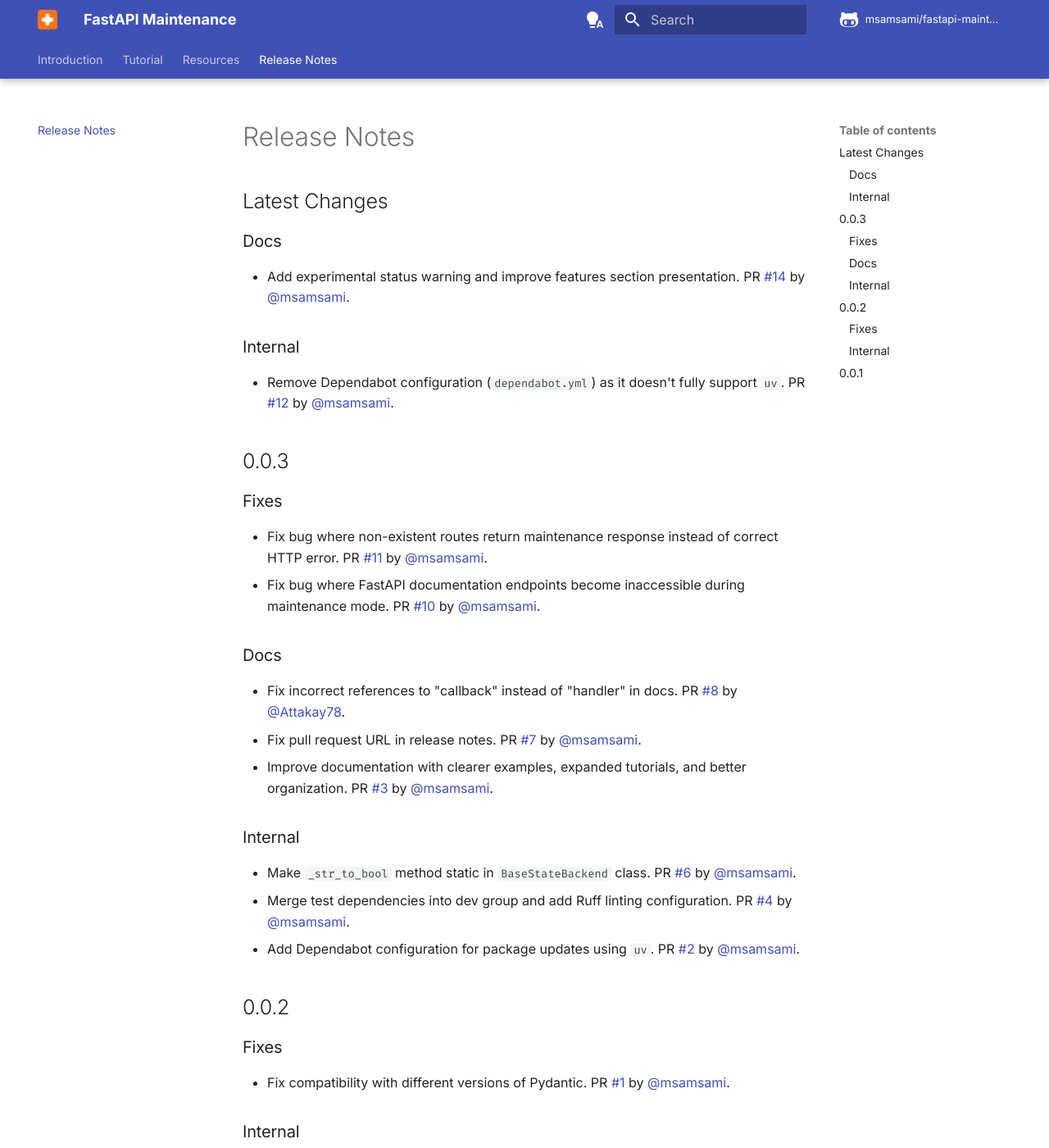
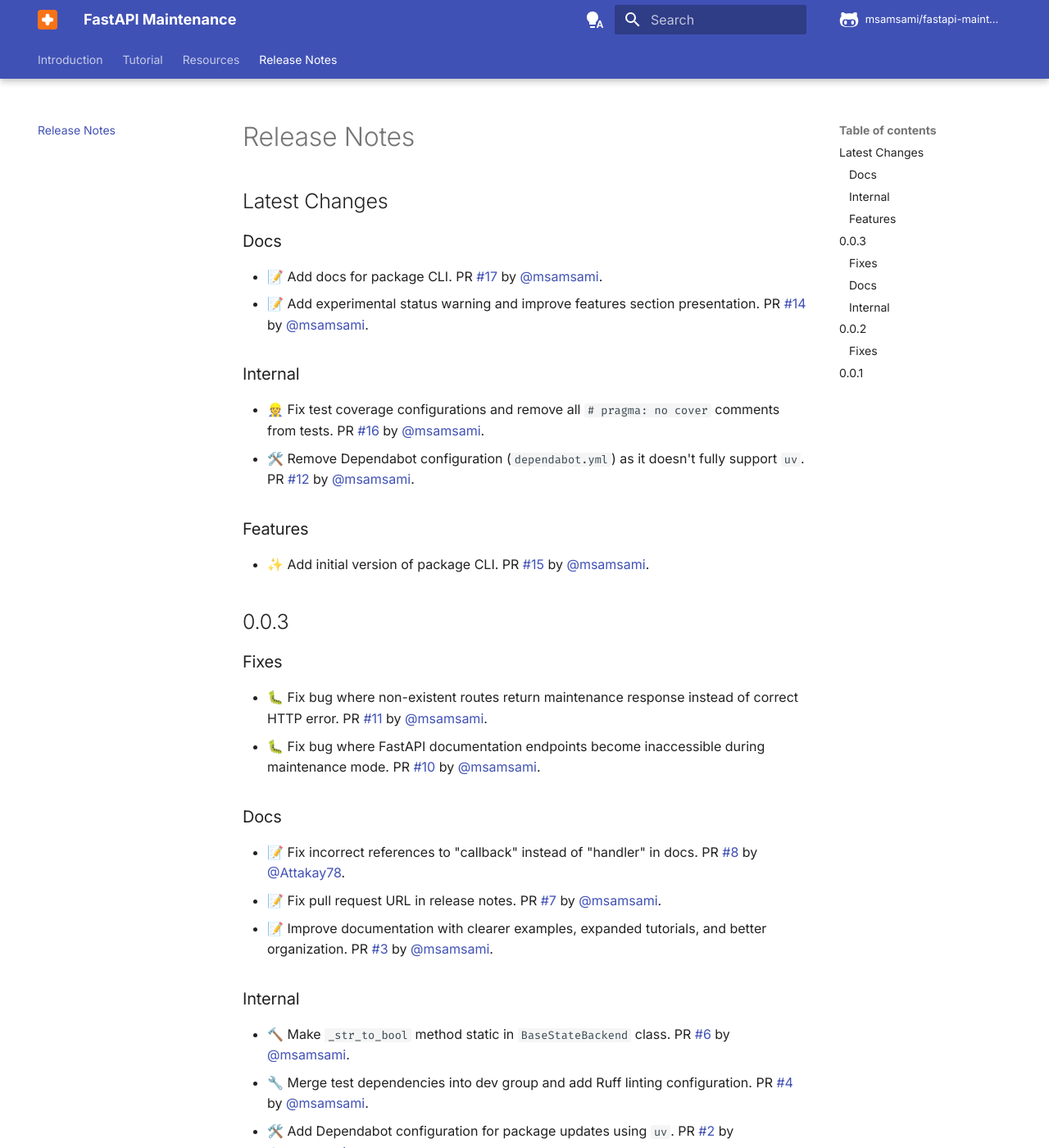
Before and after one commit to msamsami/fastapi-maintenance, an MkDocs documentation site: the page built from docs/release-notes.md, in a window 1280 px wide and 1400 px high. Shown: the whole window at 82% size. Built offline with MkDocs 1.6.1 and Material for MkDocs 9.7.7, drawn with Linux system fonts in a browser that asks for light colours; comment, search, counter and statistics services are not loaded; some of the changed text lies outside the part shown.

Commit message:
Update release notes

```diff
--- a/docs/release-notes.md
+++ b/docs/release-notes.md
@@ -4,40 +4,42 @@
 
 ### Docs
 
-- Add experimental status warning and improve features section presentation. PR [#14](https://github.com/msamsami/fastapi-maintenance/pull/14) by [@msamsami](https://github.com/msamsami).
+- 📝 Add docs for package CLI. PR [#17](https://github.com/msamsami/fastapi-maintenance/pull/17) by [@msamsami](https://github.com/msamsami).
+- 📝 Add experimental status warning and improve features section presentation. PR [#14](https://github.com/msamsami/fastapi-maintenance/pull/14) by [@msamsami](https://github.com/msamsami).
 
 ### Internal
 
-- Remove Dependabot configuration (`dependabot.yml`) as it doesn't fully support `uv`. PR [#12](https://github.com/msamsami/fastapi-maintenance/pull/12) by [@msamsami](https://github.com/msamsami).
+- 👷 Fix test coverage configurations and remove all `# pragma: no cover` comments from tests. PR [#16](https://github.com/msamsami/fastapi-maintenance/pull/16) by [@msamsami](https://github.com/msamsami).
+- 🛠️ Remove Dependabot configuration (`dependabot.yml`) as it doesn't fully support `uv`. PR [#12](https://github.com/msamsami/fastapi-maintenance/pull/12) by [@msamsami](https://github.com/msamsami).
+
+### Features
+
+- ✨ Add initial version of package CLI. PR [#15](https://github.com/msamsami/fastapi-maintenance/pull/15) by [@msamsami](https://github.com/msamsami).
 
 ## 0.0.3
 
 ### Fixes
 
-- Fix bug where non-existent routes return maintenance response instead of correct HTTP error. PR [#11](https://github.com/msamsami/fastapi-maintenance/pull/11) by [@msamsami](https://github.com/msamsami).
-- Fix bug where FastAPI documentation endpoints become inaccessible during maintenance mode. PR [#10](https://github.com/msamsami/fastapi-maintenance/pull/10) by [@msamsami](https://github.com/msamsami).
+- 🐛 Fix bug where non-existent routes return maintenance response instead of correct HTTP error. PR [#11](https://github.com/msamsami/fastapi-maintenance/pull/11) by [@msamsami](https://github.com/msamsami).
+- 🐛 Fix bug where FastAPI documentation endpoints become inaccessible during maintenance mode. PR [#10](https://github.com/msamsami/fastapi-maintenance/pull/10) by [@msamsami](https://github.com/msamsami).
 
 ### Docs
 
-- Fix incorrect references to "callback" instead of "handler" in docs. PR [#8](https://github.com/msamsami/fastapi-maintenance/pull/8) by [@Attakay78](https://github.com/Attakay78).
-- Fix pull request URL in release notes. PR [#7](https://github.com/msamsami/fastapi-maintenance/pull/7) by [@msamsami](https://github.com/msamsami).
-- Improve documentation with clearer examples, expanded tutorials, and better organization. PR [#3](https://github.com/msamsami/fastapi-maintenance/pull/3) by [@msamsami](https://github.com/msamsami).
+- 📝 Fix incorrect references to "callback" instead of "handler" in docs. PR [#8](https://github.com/msamsami/fastapi-maintenance/pull/8) by [@Attakay78](https://github.com/Attakay78).
+- 📝 Fix pull request URL in release notes. PR [#7](https://github.com/msamsami/fastapi-maintenance/pull/7) by [@msamsami](https://github.com/msamsami).
+- 📝 Improve documentation with clearer examples, expanded tutorials, and better organization. PR [#3](https://github.com/msamsami/fastapi-maintenance/pull/3) by [@msamsami](https://github.com/msamsami).
 
 ### Internal
 
-- Make `_str_to_bool` method static in `BaseStateBackend` class. PR [#6](https://github.com/msamsami/fastapi-maintenance/pull/6) by [@msamsami](https://github.com/msamsami).
-- Merge test dependencies into dev group and add Ruff linting configuration. PR [#4](https://github.com/msamsami/fastapi-maintenance/pull/4) by [@msamsami](https://github.com/msamsami).
-- Add Dependabot configuration for package updates using `uv`. PR [#2](https://github.com/msamsami/fastapi-maintenance/pull/2) by [@msamsami](https://github.com/msamsami).
+- 🔨 Make `_str_to_bool` method static in `BaseStateBackend` class. PR [#6](https://github.com/msamsami/fastapi-maintenance/pull/6) by [@msamsami](https://github.com/msamsami).
+- 🔧 Merge test dependencies into dev group and add Ruff linting configuration. PR [#4](https://github.com/msamsami/fastapi-maintenance/pull/4) by [@msamsami](https://github.com/msamsami).
+- 🛠️ Add Dependabot configuration for package updates using `uv`. PR [#2](https://github.com/msamsami/fastapi-maintenance/pull/2) by [@msamsami](https://github.com/msamsami).
 
 ## 0.0.2
 
 ### Fixes
 
-- Fix compatibility with different versions of Pydantic. PR [#1](https://github.com/msamsami/fastapi-maintenance/pull/1) by [@msamsami](https://github.com/msamsami).
-
-### Internal
-
-- Add `.python-version` file for development purposes. PR [#1](https://github.com/msamsami/fastapi-maintenance/pull/1) by [@msamsami](https://github.com/msamsami).
+- 🐛 Fix Pydantic v2 raises `ImportError: cannot import name 'BoolError' from 'pydantic'`. PR [#1](https://github.com/msamsami/fastapi-maintenance/pull/1) by [@msamsami](https://github.com/msamsami).
 
 ## 0.0.1
 
```
